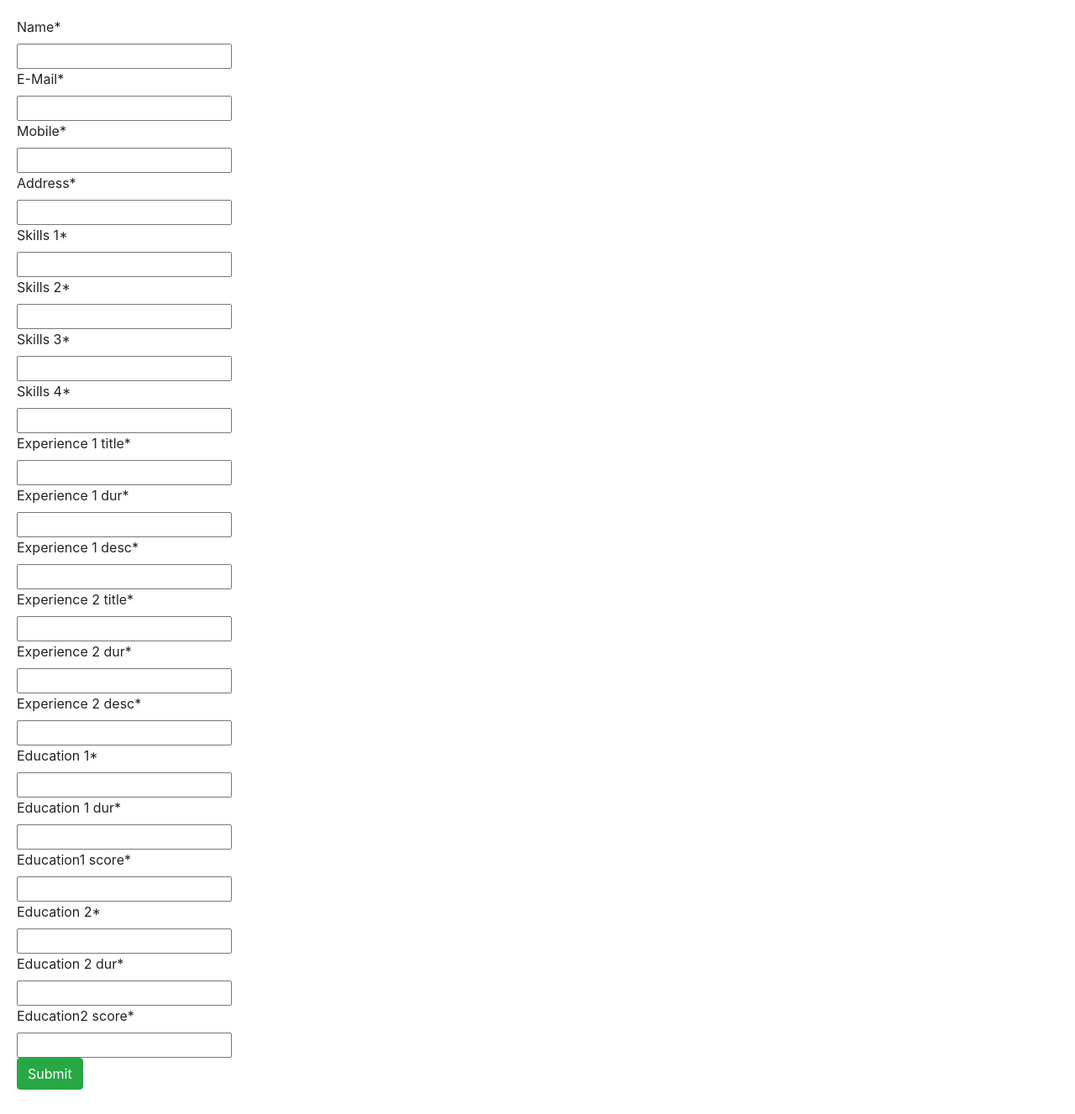
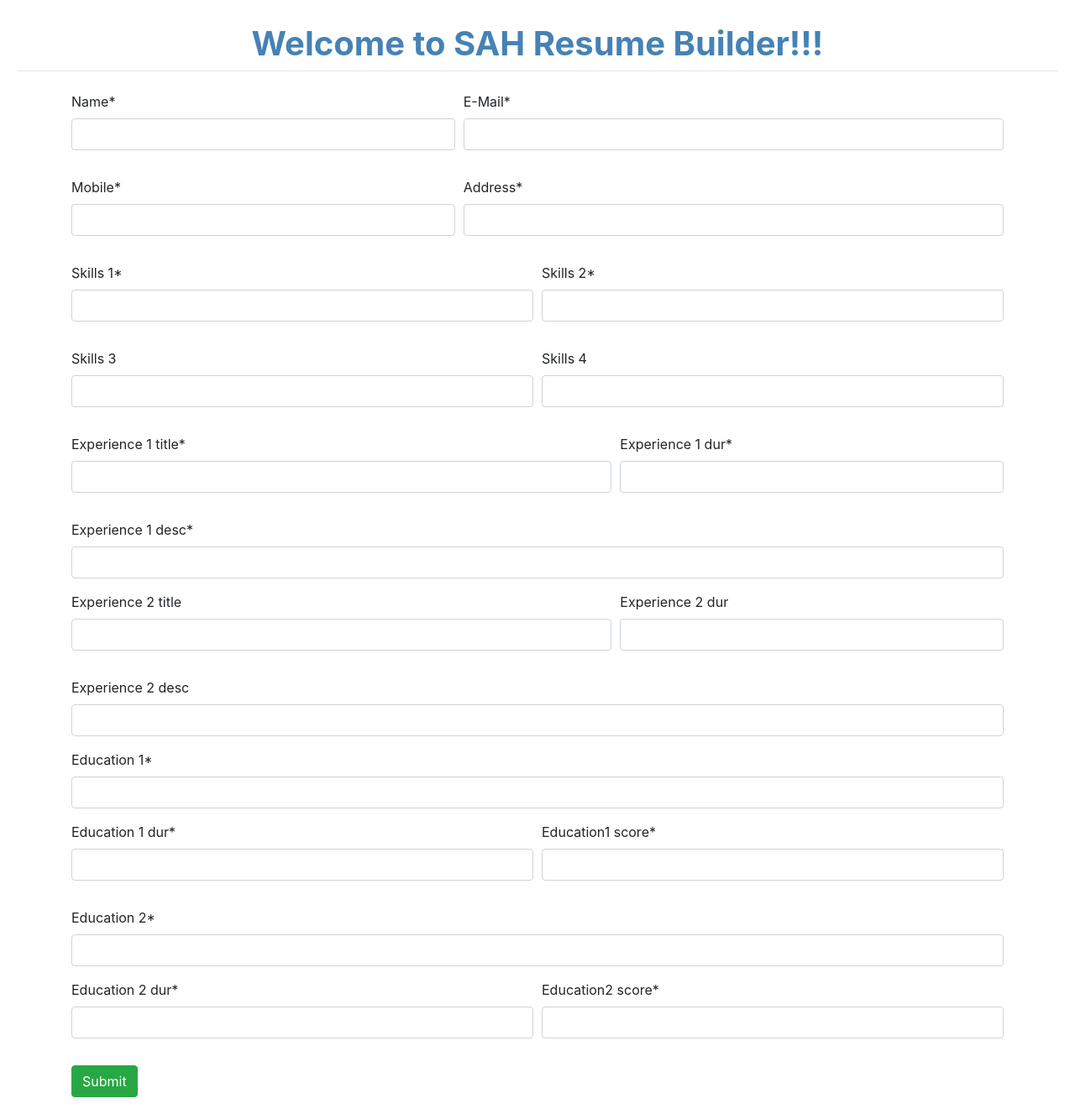
Before and after one commit to Aafiya-H/Django-Resume-Builder, a Django app: page / in a window 1280 px wide. Shown: the whole page at 84% size. Before the commit the page ends 1298 px from the top, so only its background shows below. Run offline with Django 3.2, Linux system fonts and the light colour scheme; some libraries are stand-ins or nearby versions.

Commit message:
styling of forms and minor fixes
Signed-off-by: Sakshi107 <46996938+Sakshi107@users.noreply.github.com>

```diff
--- a/resume_builder_django/resume_builder_django/settings.py
+++ b/resume_builder_django/resume_builder_django/settings.py
@@ -32,7 +32,7 @@ INSTALLED_APPS = [
     'resumesite',
     'crispy_forms',
 ]
-
+CRISPY_TEMPLATE_PACK = 'bootstrap4'
 MIDDLEWARE = [
     'django.middleware.security.SecurityMiddleware',
     'whitenoise.middleware.WhiteNoiseMiddleware',
--- a/resume_builder_django/resumesite/forms.py
+++ b/resume_builder_django/resumesite/forms.py
@@ -1,6 +1,9 @@
 from django import forms
 from crispy_forms.helper import FormHelper
 from crispy_forms.layout import Layout,Submit
+from crispy_forms.layout import Column
+from crispy_forms.layout import Row
+
 
 # class SkillWidget(forms.MultiWidget):
 # 	def __init__(self,attrs=None):
@@ -94,16 +97,16 @@ class ContactForm(forms.Form):
 	address=forms.CharField()
 	skills_1=forms.CharField()
 	skills_2=forms.CharField()
-	skills_3=forms.CharField()
-	skills_4=forms.CharField()
+	skills_3=forms.CharField(required=False)
+	skills_4=forms.CharField(required=False)
 
 	experience_1_title=forms.CharField()
 	experience_1_dur=forms.CharField()
 	experience_1_desc=forms.CharField()
 
-	experience_2_title=forms.CharField()
-	experience_2_dur=forms.CharField()
-	experience_2_desc=forms.CharField()
+	experience_2_title=forms.CharField(required=False)
+	experience_2_dur=forms.CharField(required=False)
+	experience_2_desc=forms.CharField(required=False)
 
 	education_1=forms.CharField()
 	education_1_dur=forms.CharField()
@@ -116,27 +119,54 @@ class ContactForm(forms.Form):
 	def __init__(self,*args,**kwargs):
 		super().__init__(*args,**kwargs)
 		self.helper=FormHelper
+		self.helper.form_class = ' container justify-content-center '
+		# self.helper.label_class = ''
+		# self.helper.field_class = 'col-md-6 col-xs-9'
 		self.helper.form_method="post"
 		self.helper.layout=Layout(
-			'name',
-			'email',
-			'mobile',
-			'address',
-			'skills_1',
-			'skills_2',
-			'skills_3',
-			'skills_4',
-			'experience_1_title',
-			'experience_1_dur',
+			Row(
+                Column('name', css_class='form-group col-md-5  mb-10'),
+                Column('email', css_class='form-group col-md-7 mb-10'),
+                css_class='form-row  center'
+            ),
+			Row(
+                Column('mobile', css_class='form-group col-md-5  mb-10'),
+                Column('address', css_class='form-group col-md-7 mb-10'),
+                css_class='form-row  center'
+            ),
+			Row(
+                Column('skills_1', css_class='form-group col-md-6  mb-10'),
+                Column('skills_2', css_class='form-group col-md-6 mb-10'),
+                css_class='form-row  center'
+            ),
+			Row(
+                Column('skills_3', css_class='form-group col-md-6  mb-10'),
+                Column('skills_4', css_class='form-group col-md-6 mb-10'),
+                css_class='form-row  center'
+            ),
+			Row(
+                Column('experience_1_title', css_class='form-group col-md-7  mb-10'),
+                Column('experience_1_dur', css_class='form-group col-md-5 mb-10'),
+                css_class='form-row  center'
+            ),
 			'experience_1_desc',
-			'experience_2_title',
-			'experience_2_dur',
+			Row(
+                Column('experience_2_title', css_class='form-group col-md-7  mb-10'),
+                Column('experience_2_dur', css_class='form-group col-md-5 mb-10'),
+                css_class='form-row  center'
+            ),
 			'experience_2_desc',
 			'education_1',
-			'education_1_dur',
-			'education1_score',
+			Row(
+                Column('education_1_dur', css_class='form-group col-md-6 mb-10'),
+                Column('education1_score', css_class='form-group col-md-6 mb-10'),
+                css_class='form-row  center'
+            ),
 			'education_2',
-			'education_2_dur',
-			'education2_score',
+			Row(
+                Column('education_2_dur', css_class='form-group col-md-6  mb-10'),
+                Column('education2_score', css_class='form-group col-md-6 mb-10'),
+                css_class='form-row  center'
+            ),
 			Submit('submit','Submit',css_class="btn-success")
 			)
--- a/resume_builder_django/resumesite/templates/info.html
+++ b/resume_builder_django/resumesite/templates/info.html
@@ -2,7 +2,7 @@
 <!DOCTYPE html>
 <html lang="en">
 <head>
-    <title>Sakshi-Aafiya-Hasti- Curriculum Vitae</title>
+    <title>Sakshi-Aafiya-Hasti Resume Builder</title>
     <meta name="viewport" content="width=device-width" />
     <meta name="description" content="The Curriculum Vitae of Sakshi-Aafiya-Hasti Bloggs." />
     <meta charset="UTF-8">
@@ -10,6 +10,8 @@
     <link rel="stylesheet" href="https://stackpath.bootstrapcdn.com/bootstrap/4.4.1/css/bootstrap.min.css" integrity="sha384-Vkoo8x4CGsO3+Hhxv8T/Q5PaXtkKtu6ug5TOeNV6gBiFeWPGFN9MuhOf23Q9Ifjh" crossorigin="anonymous">
 </head>
 <body style="padding:20px;">
+    <h1 class="mt-2" style="text-align:center;font-weight:bolder;color:steelblue;">Welcome to SAH Resume Builder!!!</h1>
+    <hr class="mt-0 mb-4">
 <!--     <form method="POST">
         {% csrf_token %}
         {{ form|crispy }}
```
